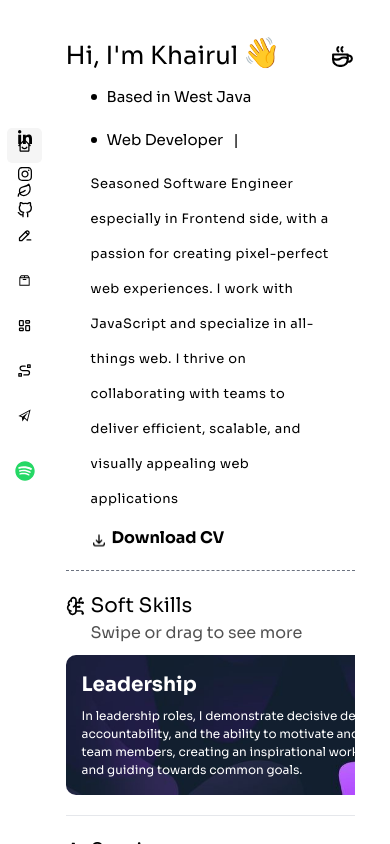
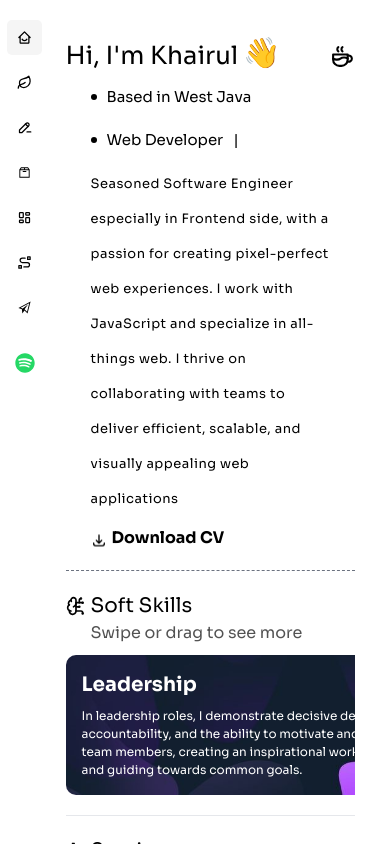
Before and after one commit to Muhammad-Khairul-Kholqi/MyPortfolio, a React (Vite) app: page / in a window 390 px wide. Built offline with nearby package versions, Linux system fonts and the light colour scheme.

Commit message:
responsive sidebar

```diff
--- a/src/Template/sidebar.jsx
+++ b/src/Template/sidebar.jsx
@@ -45,23 +45,23 @@ const Sidebar = () => {
                 </div>
             </div>
 
-            <div className="mt-[20px] flex gap-[20px] justify-center flex-wrap">
+            <div className="sosmed mt-[20px] flex gap-[20px] justify-center flex-wrap">
                 <div className="relative">
-                    <a href="https://www.linkedin.com/in/muhammad-khairul-kholqi-b9029b24a/" target="blank" className="peer hover:text-blue-600">
+                    <a href="https://www.linkedin.com/in/muhammad-khairul-kholqi-b9029b24a/" target="blank" className="icon-sosmed peer hover:text-blue-600">
                         <FaLinkedinIn />
                     </a>
                     <div id="tooltipExample" className="absolute bg-[#E5E5E5] -top-9 left-1/2 -translate-x-1/2 z-10 whitespace-nowrap rounded px-2 py-1 text-center text-sm opacity-0 transition-all ease-out peer-hover:opacity-100 peer-focus:opacity-100" role="tooltip">Linkedin</div>
                 </div>
 
                 <div className="relative">
-                    <a href="https://www.instagram.com/kkyhrl/" target="blank" className="peer hover:text-blue-600">
+                    <a href="https://www.instagram.com/kkyhrl/" target="blank" className="icon-sosmed peer hover:text-blue-600">
                         <FaInstagram />
                     </a>
                     <div id="tooltipExample" className="absolute bg-[#E5E5E5] -top-9 left-1/2 -translate-x-1/2 z-10 whitespace-nowrap rounded px-2 py-1 text-center text-sm opacity-0 transition-all ease-out peer-hover:opacity-100 peer-focus:opacity-100" role="tooltip">Instagram</div>
                 </div>
 
                 <div className="relative">
-                    <a href="https://github.com/Muhammad-Khairul-Kholqi" target="blank" className="peer hover:text-blue-600">
+                    <a href="https://github.com/Muhammad-Khairul-Kholqi" target="blank" className="icon-sosmed peer hover:text-blue-600">
                         <FiGithub />
                     </a>
                     <div id="tooltipExample" className="absolute bg-[#E5E5E5] -top-9 left-1/2 -translate-x-1/2 z-10 whitespace-nowrap rounded px-2 py-1 text-center text-sm opacity-0 transition-all ease-out peer-hover:opacity-100 peer-focus:opacity-100" role="tooltip">Github</div>
```
